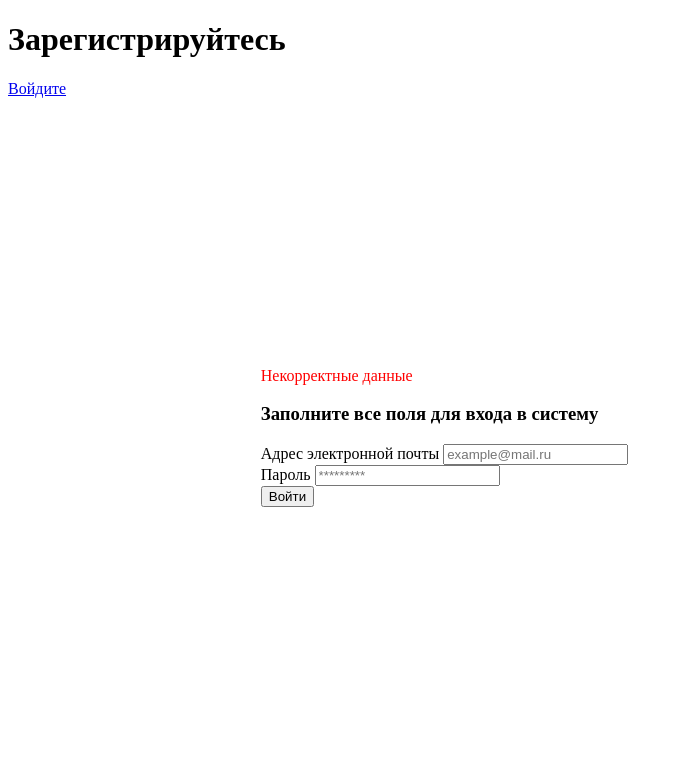
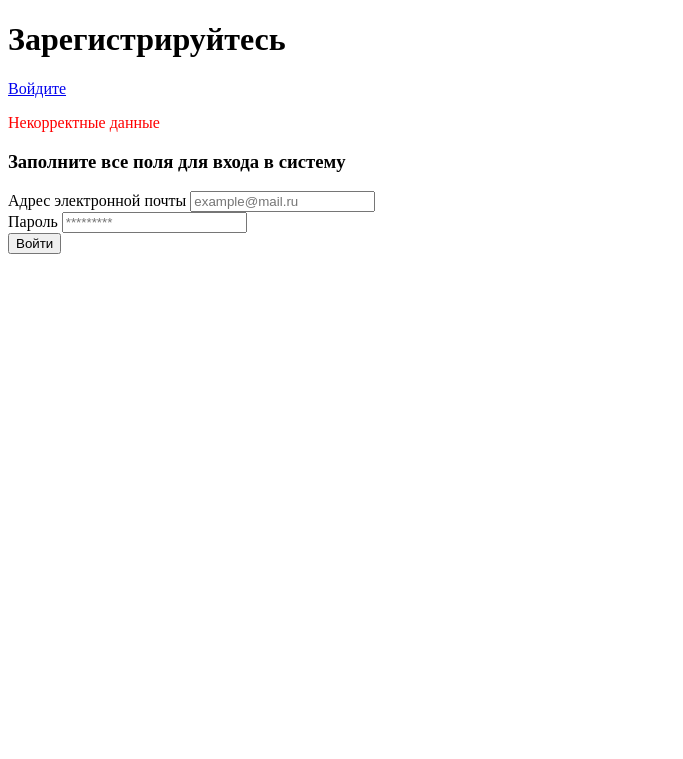
Before and after one commit to Egor14/grid-cloud, a Django app: page /sign/ in a window 1280 px wide. Shown: the top 759 px of the page, without its empty margins (0-683 px from the left). Run offline with Django 3.2, Linux system fonts and the light colour scheme.

Commit message:
new view

```diff
--- a/worker/templates/worker/log.html
+++ b/worker/templates/worker/log.html
@@ -9,7 +9,7 @@
 <h1>Войдите</h1>
 <a href="/sign/">Зарегистрируйтесь</a>
 
-<form action="/login/" method="post" style="padding: 20%">
+<form action="/login/" method="post">
     <p style="color: red">{{ message }}</p>
     {% csrf_token %}
   <div class="form-group">
--- a/worker/templates/worker/sign.html
+++ b/worker/templates/worker/sign.html
@@ -9,7 +9,7 @@
 <h1>Зарегистрируйтесь</h1>
 <a href="/login/">Войдите</a>
 
-<form action="/sign/" method="post" style="padding: 20%">
+<form action="/sign/" method="post">
     <p style="color: red">{{ message }}</p>
     {% csrf_token %}
   <div class="form-group">
```
